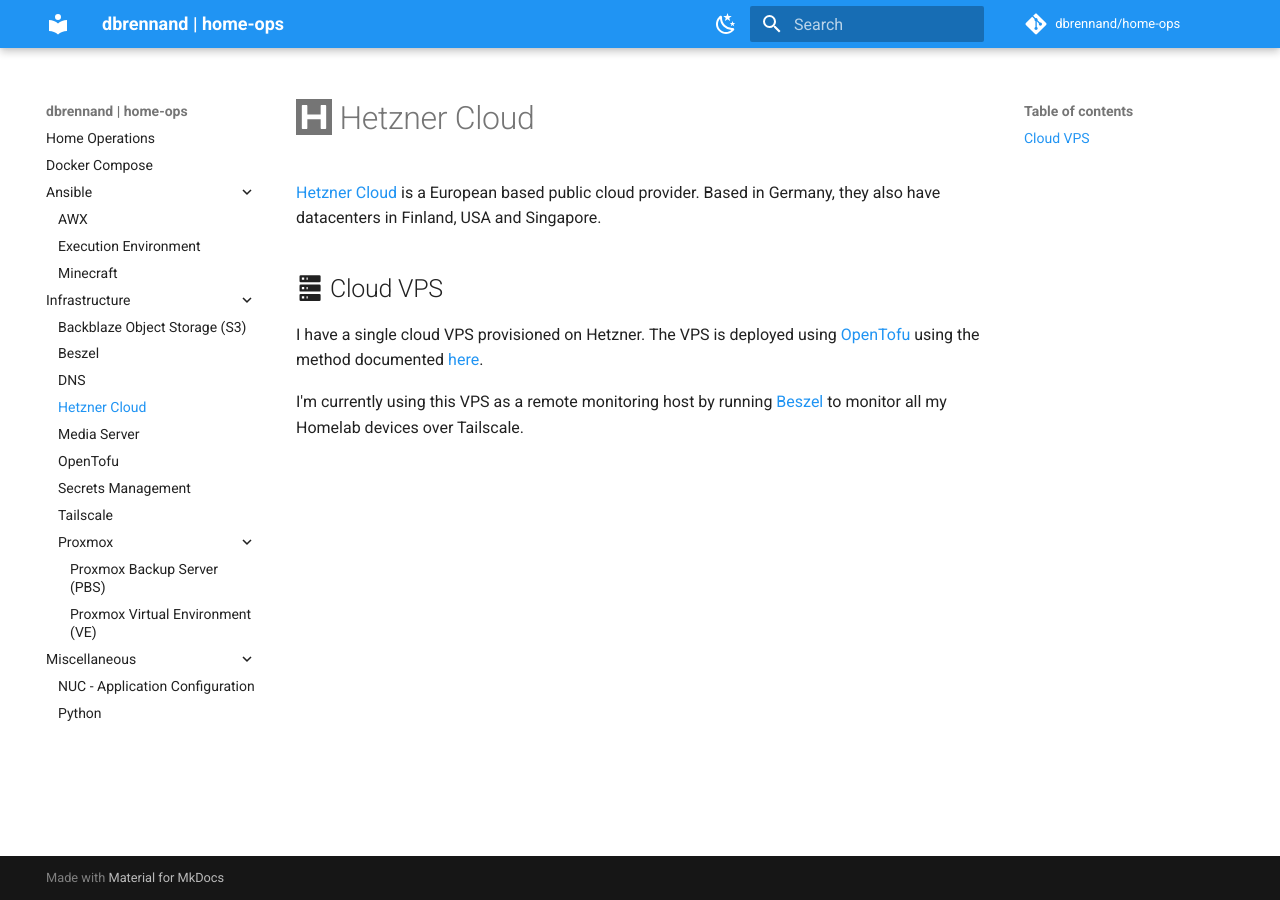
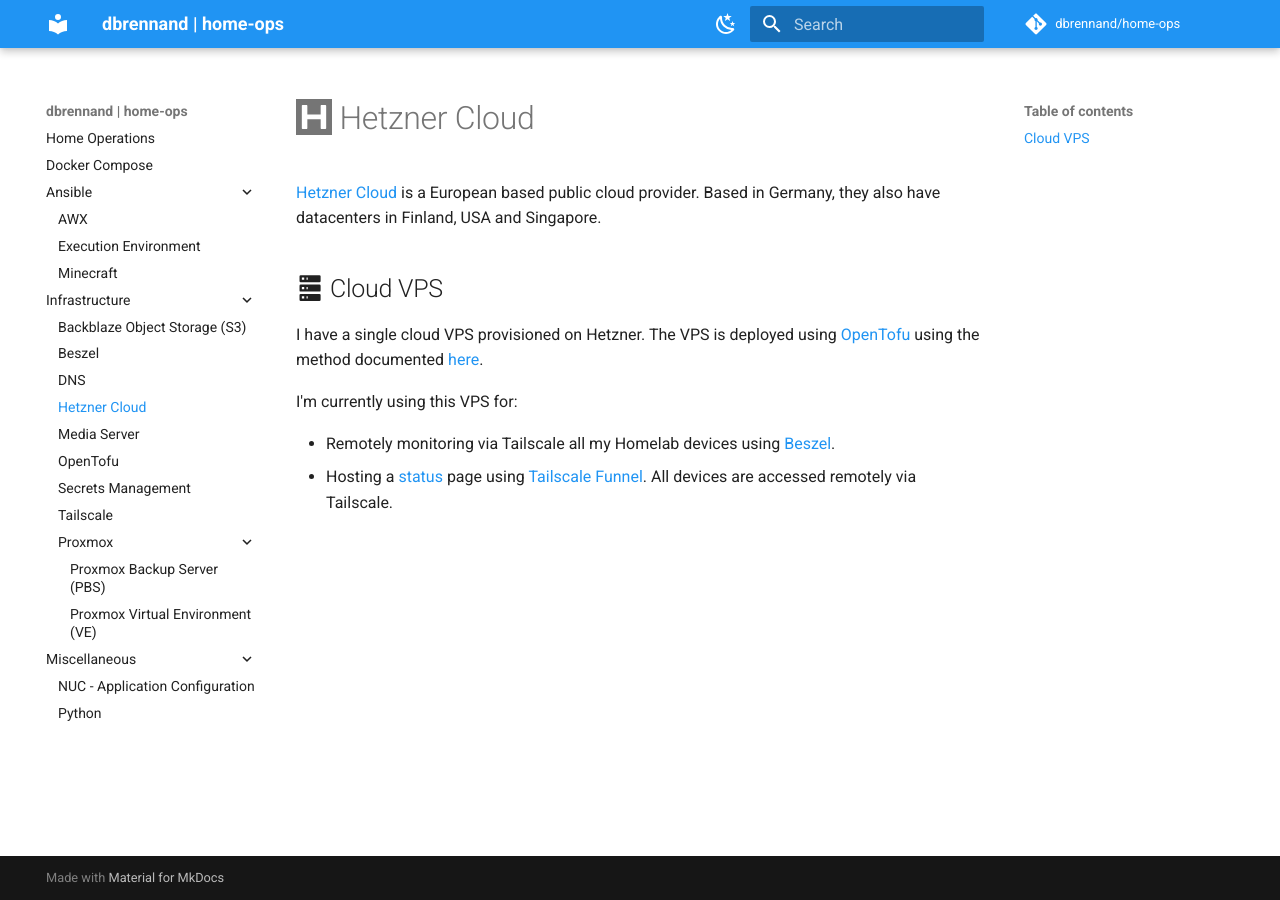
Before and after one commit to dbrennand/home-ops, an MkDocs documentation site: the page built from docs/infrastructure/hetzner.md, in a window 1280 px wide. Built offline with MkDocs 1.6.1 and Material for MkDocs 9.7.7, drawn with Linux system fonts in a browser that asks for light colours; comment, search, counter and statistics services are not loaded.

Commit message:
docs(refactor): update what my VPS is used for

```diff
--- a/docs/infrastructure/hetzner.md
+++ b/docs/infrastructure/hetzner.md
@@ -6,4 +6,7 @@
 
 I have a single cloud VPS provisioned on Hetzner. The VPS is deployed using [OpenTofu](https://github.com/dbrennand/home-ops/blob/main/terraform/hetzner.tf) using the method documented [here](./opentofu.md).
 
-I'm currently using this VPS as a remote monitoring host by running [Beszel](./beszel.md) to monitor all my Homelab devices over Tailscale.
+I'm currently using this VPS for:
+
+- Remotely monitoring via Tailscale all my Homelab devices using [Beszel](./beszel.md).
+- Hosting a [status](https://status.macaroni-beardie.ts.net/) page using [Tailscale Funnel](https://tailscale.com/kb/1223/funnel). All devices are accessed remotely via Tailscale.
```
